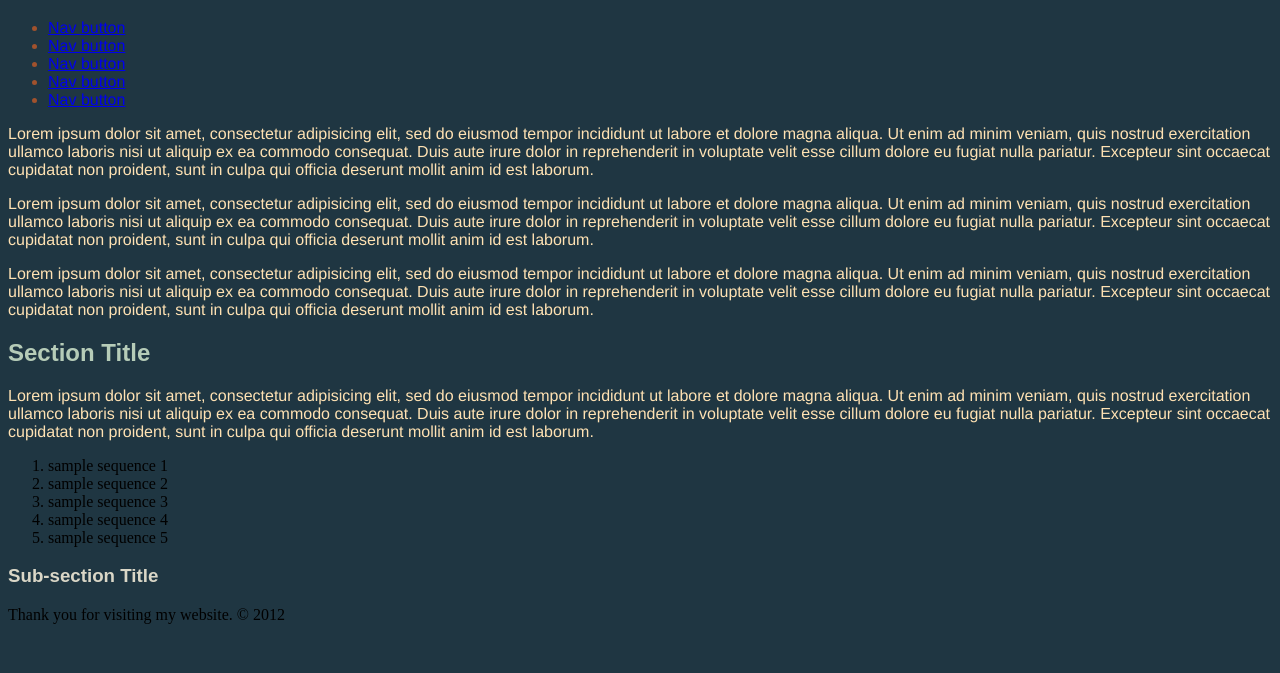
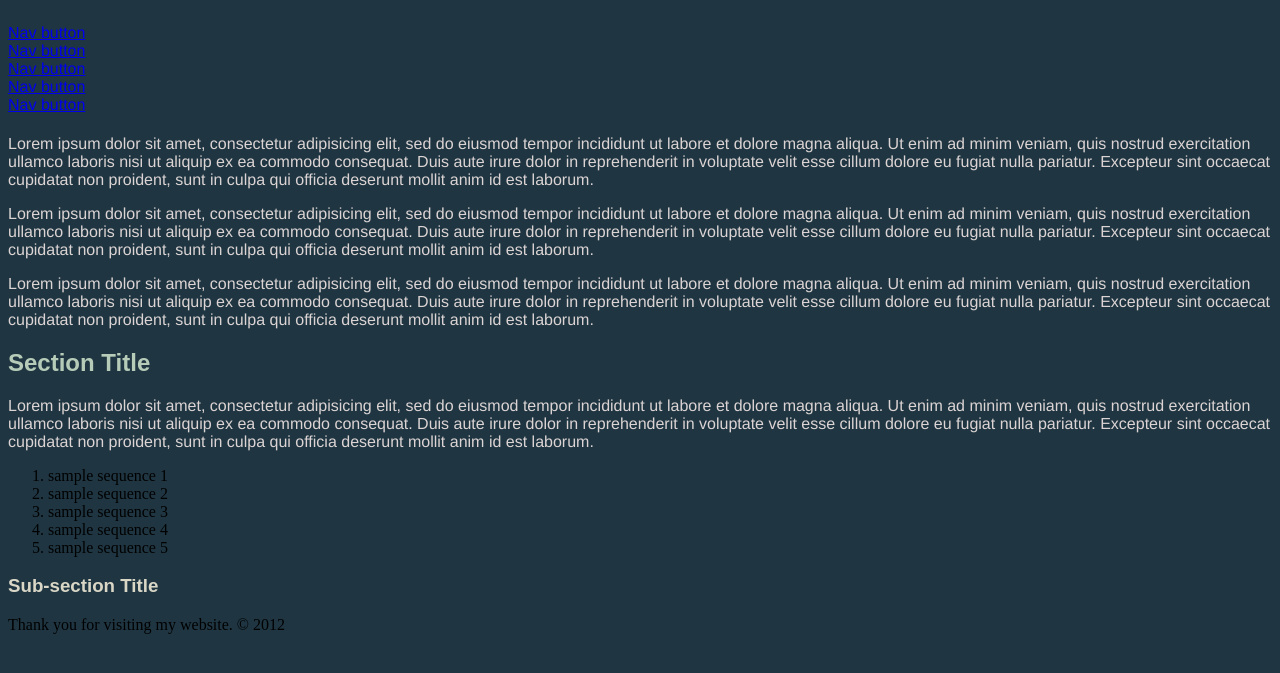
Before and after one commit to JAWA21/DWS, a plain HTML site: page lab1/index_inline.html in a window 1280 px wide. Shown: the part 61-734 px from the top of the page. Drawn offline with Linux system fonts and the light colour scheme.

Commit message:
added ul style

```diff
--- a/lab1/index_inline.html
+++ b/lab1/index_inline.html
@@ -6,18 +6,18 @@
 	</head>
 	<body style="background-color: #1F3642;">
 		<h1 style= "color: #6D968D; font-family: arial;">Company Name</h1>
-		<ul style="color: sienna; font-family: helvetica;">
+		<ul style="margin: 0; padding: 0; padding-top: 5px; padding-bottom: 5px;">
 			<li style="color: sienna; font-family: helvetica;"><a href="#">Nav button</a></li>
 			<li style="color: sienna; font-family: helvetica;"><a href="#">Nav button</a></li>
 			<li style="color: sienna; font-family: helvetica;"><a href="#">Nav button</a></li>
 			<li style="color: sienna; font-family: helvetica;"><a href="#">Nav button</a></li>
 			<li style="color: sienna; font-family: helvetica;"><a href="#">Nav button</a></li>
 		</ul>
-		<p style="color: #FFE2B3; font-family: helvetica;">Lorem ipsum dolor sit amet, consectetur adipisicing elit, sed do eiusmod tempor incididunt ut labore et dolore magna aliqua. Ut enim ad minim veniam, quis nostrud exercitation ullamco laboris nisi ut aliquip ex ea commodo consequat. Duis aute irure dolor in reprehenderit in voluptate velit esse cillum dolore eu fugiat nulla pariatur. Excepteur sint occaecat cupidatat non proident, sunt in culpa qui officia deserunt mollit anim id est laborum. </p>
-		<p style="color: #FFE2B3; font-family: helvetica;">Lorem ipsum dolor sit amet, consectetur adipisicing elit, sed do eiusmod tempor incididunt ut labore et dolore magna aliqua. Ut enim ad minim veniam, quis nostrud exercitation ullamco laboris nisi ut aliquip ex ea commodo consequat. Duis aute irure dolor in reprehenderit in voluptate velit esse cillum dolore eu fugiat nulla pariatur. Excepteur sint occaecat cupidatat non proident, sunt in culpa qui officia deserunt mollit anim id est laborum. </p>
-		<p style="color: #FFE2B3; font-family: helvetica;">Lorem ipsum dolor sit amet, consectetur adipisicing elit, sed do eiusmod tempor incididunt ut labore et dolore magna aliqua. Ut enim ad minim veniam, quis nostrud exercitation ullamco laboris nisi ut aliquip ex ea commodo consequat. Duis aute irure dolor in reprehenderit in voluptate velit esse cillum dolore eu fugiat nulla pariatur. Excepteur sint occaecat cupidatat non proident, sunt in culpa qui officia deserunt mollit anim id est laborum. </p>
+		<p style="color: #DCD4D4; font-family: helvetica;">Lorem ipsum dolor sit amet, consectetur adipisicing elit, sed do eiusmod tempor incididunt ut labore et dolore magna aliqua. Ut enim ad minim veniam, quis nostrud exercitation ullamco laboris nisi ut aliquip ex ea commodo consequat. Duis aute irure dolor in reprehenderit in voluptate velit esse cillum dolore eu fugiat nulla pariatur. Excepteur sint occaecat cupidatat non proident, sunt in culpa qui officia deserunt mollit anim id est laborum. </p>
+		<p style="color: #DCD4D4; font-family: helvetica;">Lorem ipsum dolor sit amet, consectetur adipisicing elit, sed do eiusmod tempor incididunt ut labore et dolore magna aliqua. Ut enim ad minim veniam, quis nostrud exercitation ullamco laboris nisi ut aliquip ex ea commodo consequat. Duis aute irure dolor in reprehenderit in voluptate velit esse cillum dolore eu fugiat nulla pariatur. Excepteur sint occaecat cupidatat non proident, sunt in culpa qui officia deserunt mollit anim id est laborum. </p>
+		<p style="color: #DCD4D4; font-family: helvetica;">Lorem ipsum dolor sit amet, consectetur adipisicing elit, sed do eiusmod tempor incididunt ut labore et dolore magna aliqua. Ut enim ad minim veniam, quis nostrud exercitation ullamco laboris nisi ut aliquip ex ea commodo consequat. Duis aute irure dolor in reprehenderit in voluptate velit esse cillum dolore eu fugiat nulla pariatur. Excepteur sint occaecat cupidatat non proident, sunt in culpa qui officia deserunt mollit anim id est laborum. </p>
 		<h2 style="color: #B6CCB8; font-family: arial;">Section Title</h2>
-		<p style="color: #FFE2B3; font-family: helvetica;">Lorem ipsum dolor sit amet, consectetur adipisicing elit, sed do eiusmod tempor incididunt ut labore et dolore magna aliqua. Ut enim ad minim veniam, quis nostrud exercitation ullamco laboris nisi ut aliquip ex ea commodo consequat. Duis aute irure dolor in reprehenderit in voluptate velit esse cillum dolore eu fugiat nulla pariatur. Excepteur sint occaecat cupidatat non proident, sunt in culpa qui officia deserunt mollit anim id est laborum. </p>
+		<p style="color: #DCD4D4; font-family: helvetica;">Lorem ipsum dolor sit amet, consectetur adipisicing elit, sed do eiusmod tempor incididunt ut labore et dolore magna aliqua. Ut enim ad minim veniam, quis nostrud exercitation ullamco laboris nisi ut aliquip ex ea commodo consequat. Duis aute irure dolor in reprehenderit in voluptate velit esse cillum dolore eu fugiat nulla pariatur. Excepteur sint occaecat cupidatat non proident, sunt in culpa qui officia deserunt mollit anim id est laborum. </p>
 		<ol>
 			<li>sample sequence 1</li>
 			<li><span>sample sequence 2</span></li>
```
